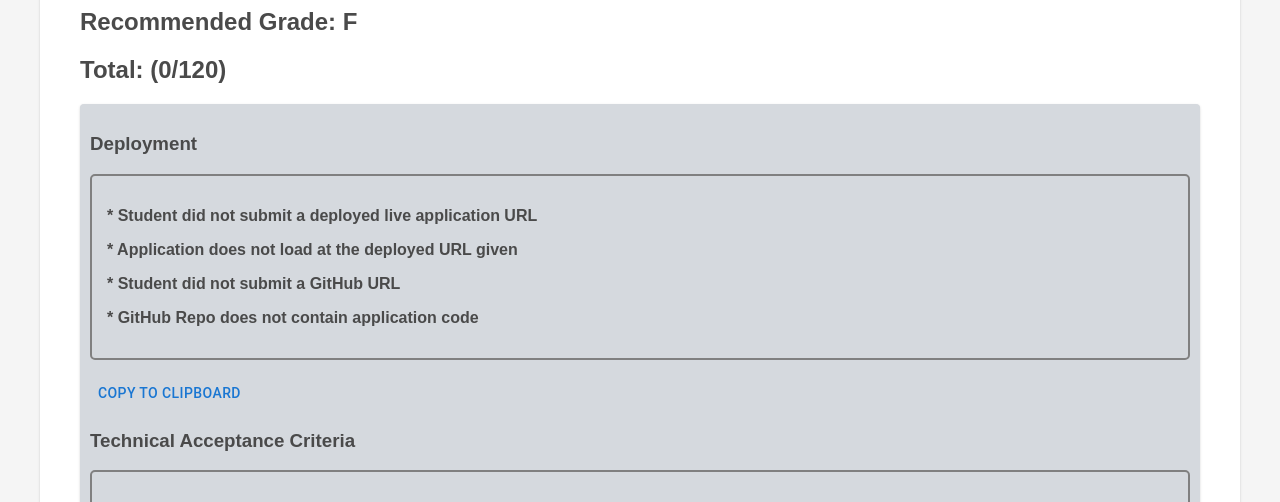
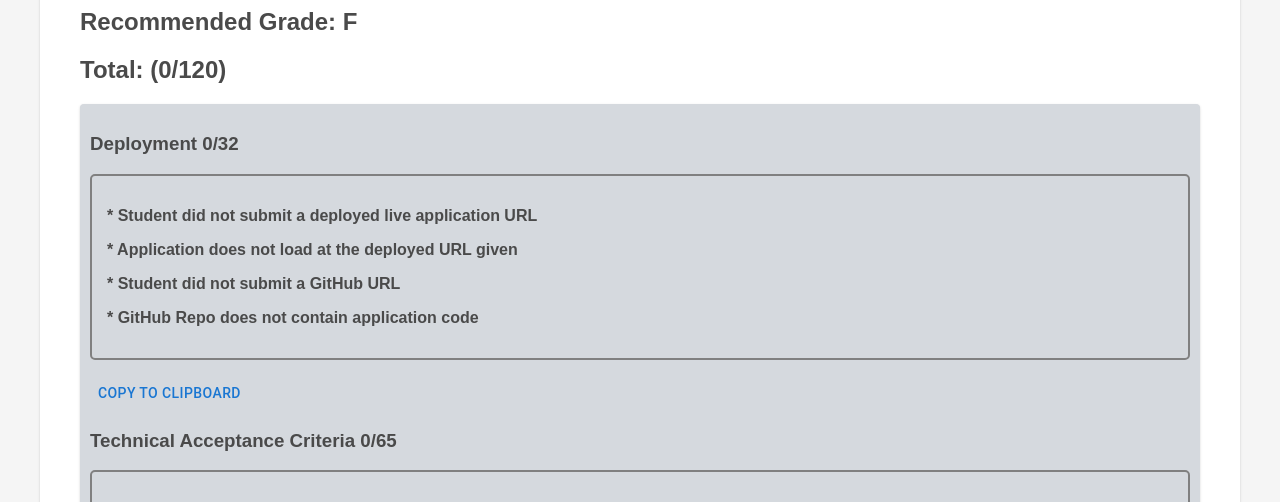
Before and after one commit to PersevereCode/react-rubric, a React (Create React App) app: page / in a window 1280 px wide. Shown: the part 4160-4662 px from the top of the page. Built offline with nearby package versions, Linux system fonts and the light colour scheme.

Commit message:
Finished basic functionality

```diff
--- a/src/components/GradeBox.js
+++ b/src/components/GradeBox.js
@@ -4,8 +4,9 @@ import Button from '@mui/material/Button';
 import GradeBoxSection from './GradeBoxSection';
 import { useEffect, useState } from 'react';
 
-function GradeBox({gradeObj, totalPossible}) {
+function GradeBox({gradeObj, totalPossible, sectionTotals}) {
   const [total, setTotal] = useState(0)
+
 
   const totalScore = () => {
     let sum = 0
@@ -22,7 +23,8 @@ function GradeBox({gradeObj, totalPossible}) {
       Object.keys(gradeObj).map(sectionTitle => {
         return <GradeBoxSection key={sectionTitle}
                                 section = {gradeObj[sectionTitle]}
-                                sectionTitle = {sectionTitle}/>
+                                sectionTitle = {sectionTitle}
+                                totalPossibleScoreInSection = {sectionTotals[sectionTitle]}/>
       })
     )
   }
--- a/src/components/GradeBoxSection.js
+++ b/src/components/GradeBoxSection.js
@@ -1,7 +1,21 @@
-import React from 'react'
+import React, { useState, useEffect } from 'react'
 import { Button } from '@mui/material'
 
-function GradeBoxSection({section, sectionTitle}) {
+function GradeBoxSection({section, sectionTitle, totalPossibleScoreInSection}) {
+    const [totalScored, setTotalScored] = useState(0)
+
+    const totalScore = () => {
+        let total = 0;
+        for(let key in section){
+
+            total += section[key]
+        }
+        setTotalScored(total)
+    }
+
+    useEffect(() => {
+      totalScore()
+    }, [section])
 
     const renderCriteria = () =>{
         return(
@@ -9,16 +23,20 @@ function GradeBoxSection({section, sectionTitle}) {
                 {Object.keys(section).map(criteria =>{
                     if(!section[criteria]){
                         return <p key= {criteria}>* {criteria}</p>
-                    }else{
+                    }else if(section[criteria] ){
 
                     }
                 })}
             </div>
         )
     }
+
+    const copyText = () =>{
+
+    }
   return (
     <div>
-        <h3>{sectionTitle}</h3>
+        <h3>{sectionTitle}  {totalScored}/{totalPossibleScoreInSection}</h3>
         {renderCriteria()}
         <Button>Copy to Clipboard</Button>
     </div>
--- a/src/components/Section.js
+++ b/src/components/Section.js
@@ -4,7 +4,7 @@ import Card from '@mui/material/Card';
 import FormLabel from '@mui/material/FormLabel';
 import Question from './Question';
 
-function Section({section, gradeObj, setGradeObj, sectionTotals, setSectionTotals}) {
+function Section({section, gradeObj, setGradeObj}) {
     const {sectionTitle, questions,} = section;
 
     const [sectionTotal, setSectionTotal] = useState(0);
```
